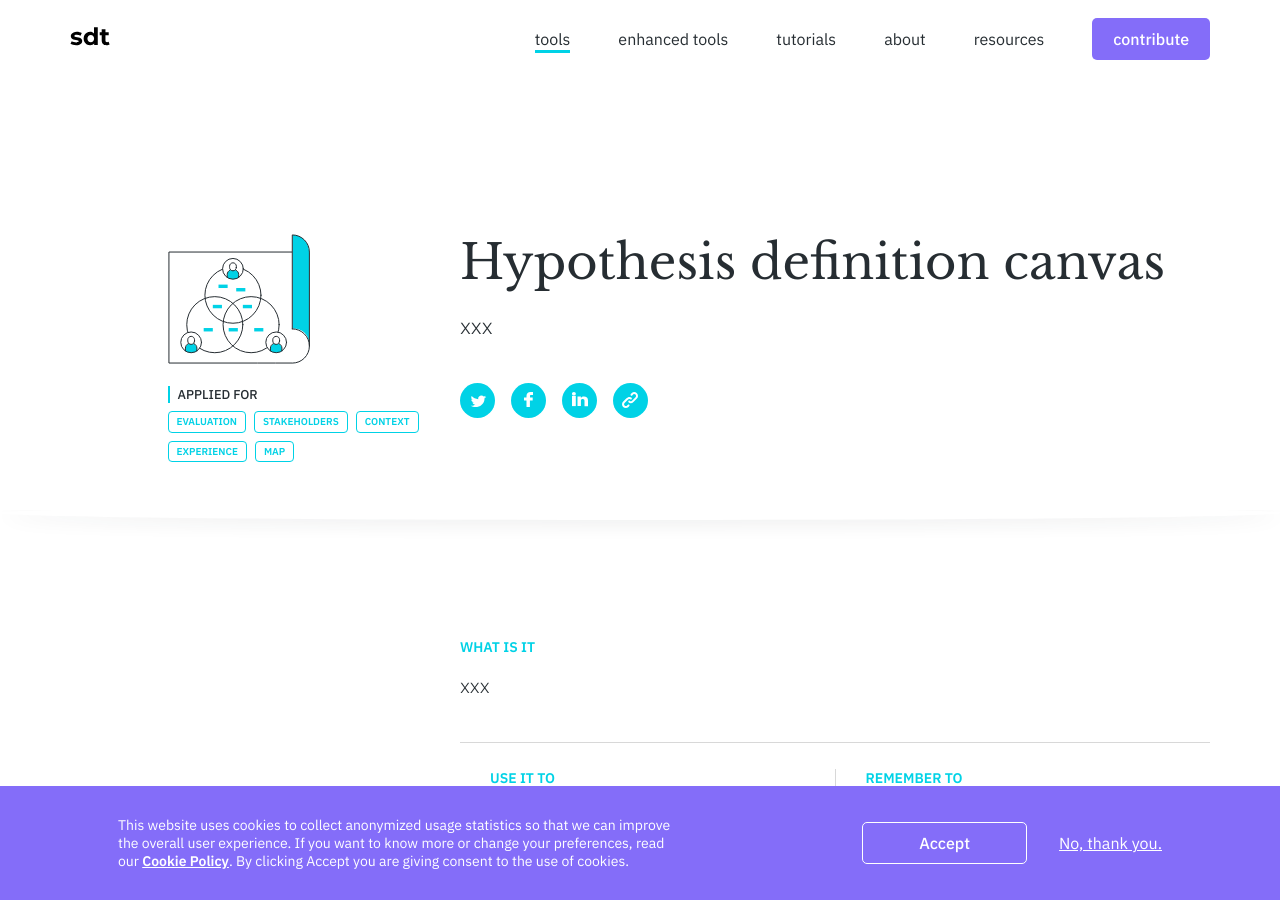
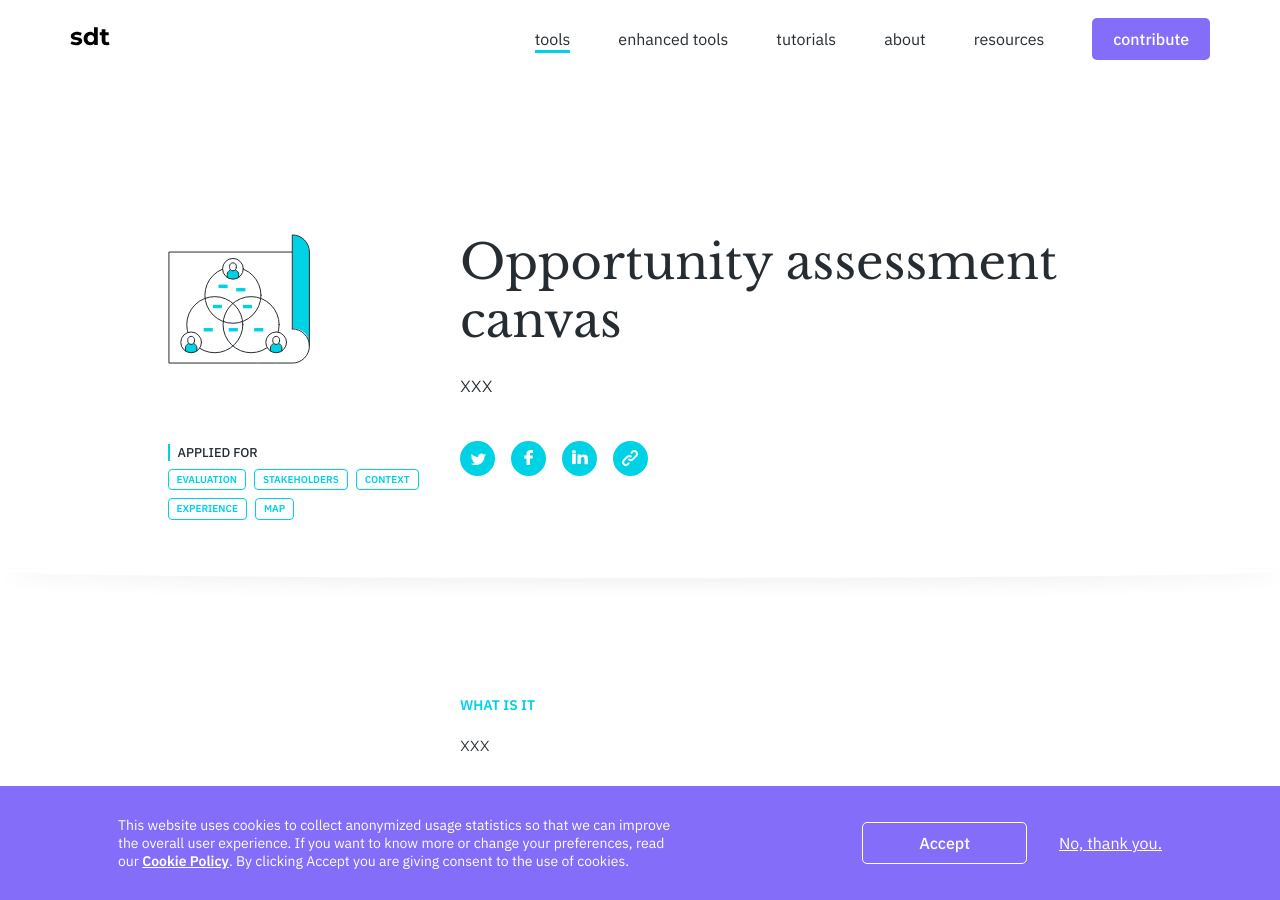
Before and after one commit to service-design-tools/sdt-website, a Jekyll site: the page built from _tools/value-alignment-canvas.md, in a window 1280 px wide and 900 px high. Built offline with Jekyll 4.4.1, drawn with Linux system fonts in a browser that asks for light colours.

Commit message:
Update tool “value-alignment-canvas”

```diff
--- a/_tools/value-alignment-canvas.md
+++ b/_tools/value-alignment-canvas.md
@@ -1,5 +1,5 @@
 ---
-title: Hypothesis definition canvas
+title: Opportunity assessment canvas
 subtitle: xxx
 publicable: false
 isEnhanced: false
```
